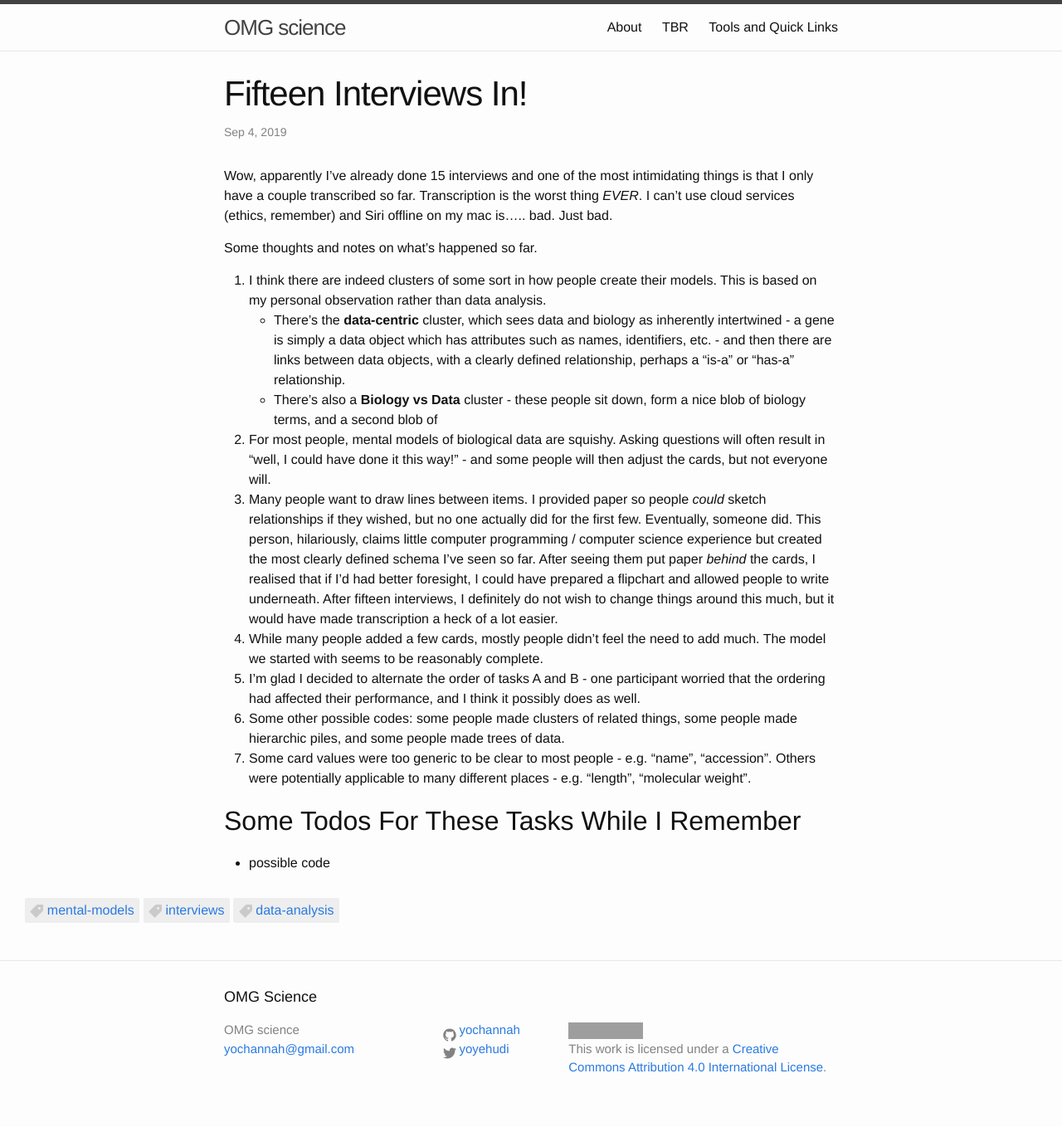
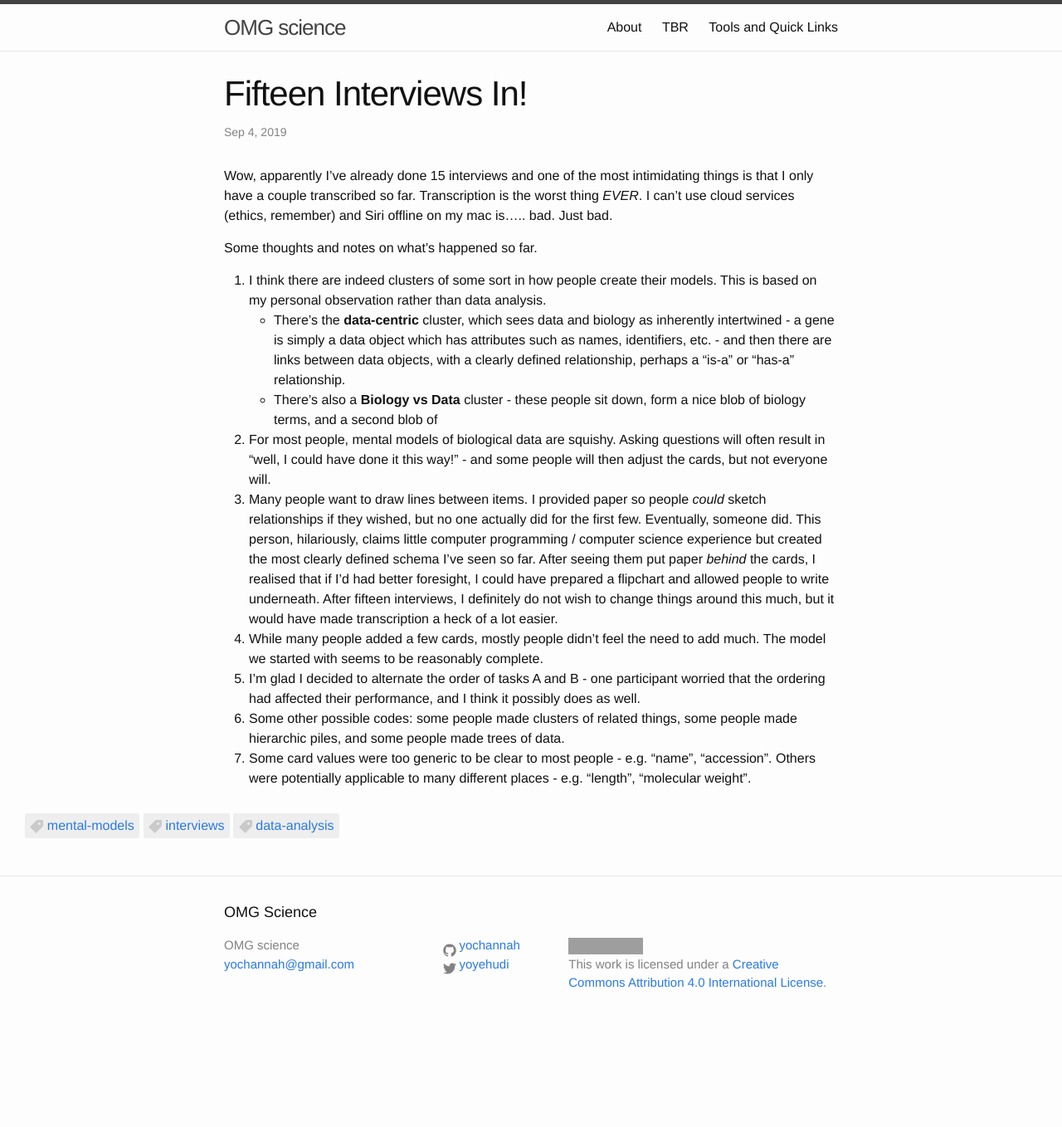
Before and after one commit to yochannah/omgscience, a Jekyll site: the page built from _posts/2019-09-04-mental-models-fifteen-interviews-in.md, in a window 1280 px wide. Shown: the whole page at 83% size. Built offline with Jekyll 4.4.1, drawn with Linux system fonts in a browser that asks for light colours; after the commit the page ends 1256 px from its top, so only the background shows below that; grey boxes are pictures that could not be loaded.

Commit message:
remove silly stub of a todo list

```diff
--- a/_posts/2019-09-04-mental-models-fifteen-interviews-in.md
+++ b/_posts/2019-09-04-mental-models-fifteen-interviews-in.md
@@ -18,7 +18,3 @@ Some thoughts and notes on what's happened so far.
 5. I'm glad I decided to alternate the order of tasks A and B - one participant worried that the ordering had affected their performance, and I think it possibly does as well.
 6. Some other possible codes: some people made clusters of related things, some people made hierarchic piles, and some people made trees of data.
 7. Some card values were too generic to be clear to most people - e.g. "name", "accession". Others were potentially applicable to many different places - e.g. "length", "molecular weight".
-
-## Some todos for these tasks while I remember
-
-- possible code
```
